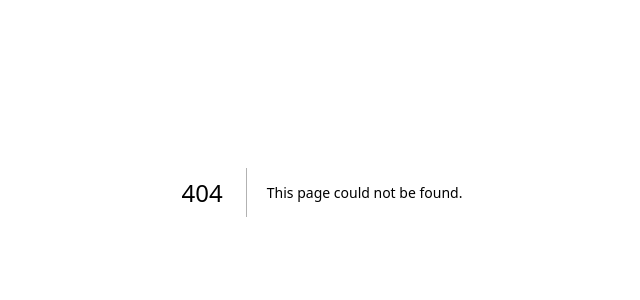
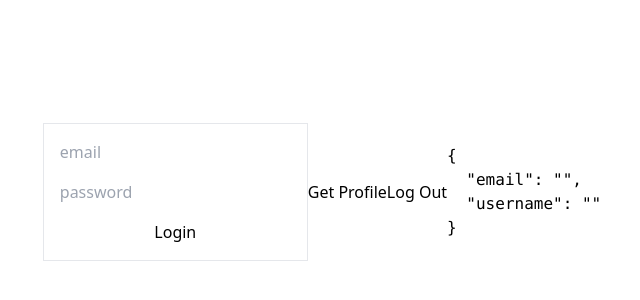
Before and after one commit to Risbel/kids-ecommerce, a Next.js app: page /login in a window 1280 px wide. Before the commit this address had no page. Shown: the part 208-508 px from the top of the page, without its empty margins (318-958 px from the left). Built offline with nearby package versions, Linux system fonts and the light colour scheme.

Commit message:
feat: Add middleware for protect routes

```diff
--- a/package.json
+++ b/package.json
@@ -13,9 +13,11 @@
     "@emotion/styled": "^11.11.0",
     "@mui/material": "^5.13.4",
     "autoprefixer": "10.4.14",
+    "axios": "^1.4.0",
     "classnames": "^2.3.2",
     "eslint": "8.41.0",
     "eslint-config-next": "13.4.4",
+    "jose": "^4.14.4",
     "next": "13.4.4",
     "postcss": "8.4.23",
     "prop-types": "^15.8.1",
--- /dev/null
+++ b/src/hooks/useHandleSubmitCredentials.js
@@ -0,0 +1,22 @@
+import { useState } from "react";
+import sendCredentials from "@/services/sendCredentials";
+
+const useHandleSubmitCredentials = (initialState) => {
+  const [credentials, setCredentials] = useState(initialState);
+
+  const handleChange = (e) => {
+    setCredentials({
+      ...credentials,
+      [e.target.name]: e.target.value,
+    });
+  };
+
+  const submitCredentials = (e) => {
+    e.preventDefault();
+    sendCredentials(credentials);
+    setCredentials(initialState);
+  };
+  return { handleChange, submitCredentials, credentials };
+};
+
+export default useHandleSubmitCredentials;
--- /dev/null
+++ b/src/middleware.js
@@ -0,0 +1,23 @@
+import { NextResponse } from "next/server";
+import { jwtVerify } from "jose";
+
+export async function middleware(request) {
+  const jwt = request.cookies.get("myTokenName")?.value;
+
+  if (jwt === undefined) {
+    return NextResponse.redirect(new URL("/login", request.url));
+  }
+
+  try {
+    const { payload } = await jwtVerify(jwt, new TextEncoder().encode("ecommerce-api"));
+
+    return NextResponse.next();
+  } catch (error) {
+    console.error(error);
+    return NextResponse.redirect(new URL("/login", request.url));
+  }
+}
+
+export const config = {
+  matcher: ["/"], //todas las rutas que requieren estar logeado (rutas protegidas)
+};
--- /dev/null
+++ b/src/pages/login.jsx
@@ -0,0 +1,55 @@
+import useHandleSubmitCredentials from "@/hooks/useHandleSubmitCredentials";
+import axios from "axios";
+import { useState } from "react";
+import { useRouter } from "next/router";
+
+const Login = () => {
+  const [user, setUser] = useState({ email: "", username: "" });
+  const router = useRouter();
+
+  const { handleChange, submitCredentials, credentials } = useHandleSubmitCredentials({
+    email: "",
+    password: "",
+  });
+
+  const getProfile = async () => {
+    const response = await axios.get("http://localhost:4000/getProfile", {
+      withCredentials: true,
+    });
+    const { data } = response;
+    const { email, username } = data;
+
+    setUser({ email: email, username: username });
+  };
+
+  const logout = async () => {
+    const response = await axios.get("http://localhost:4000/logout", {
+      withCredentials: true,
+    });
+
+    console.log(response);
+  };
+
+  return (
+    <div className="flex justify-center h-screen items-center">
+      <form onSubmit={submitCredentials}>
+        <div className="flex flex-col gap-4 border p-4">
+          <input name="email" onChange={handleChange} value={credentials.email} type="email" placeholder="email" />
+          <input
+            name="password"
+            onChange={handleChange}
+            value={credentials.password}
+            type="password"
+            placeholder="password"
+          />
+          <button type="submit">Login</button>
+        </div>
+      </form>
+      <button onClick={() => getProfile()}>Get Profile</button>
+      <button onClick={() => logout()}>Log Out</button>
+      <pre>{JSON.stringify(user, null, 2)}</pre>
+    </div>
+  );
+};
+
+export default Login;
--- /dev/null
+++ b/src/services/sendCredentials.js
@@ -0,0 +1,11 @@
+import axios from "axios";
+
+const sendCredentials = async (formData) => {
+  const response = await axios.post("https://e-commerce-backend-self.vercel.app/login", formData, {
+    withCredentials: true, // Habilita el envío de cookies en la solicitud
+  });
+
+  console.log("Response:", response);
+};
+
+export default sendCredentials;
```
Also changed, not shown: 1 other file (tests, documents, lock files or other folders).
